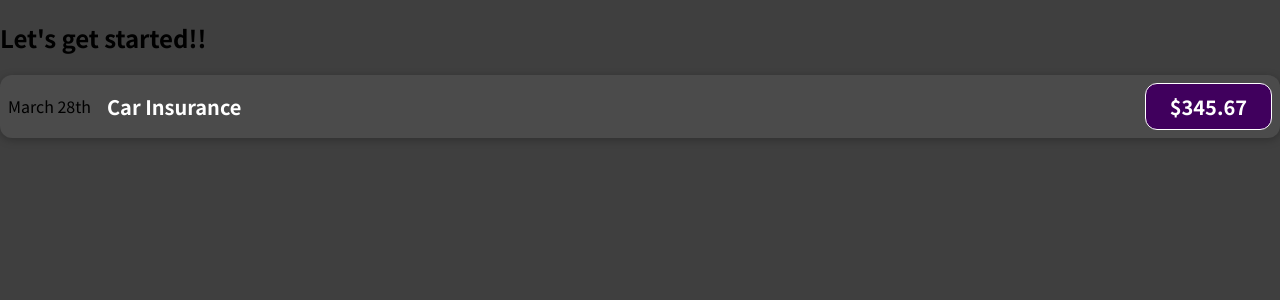
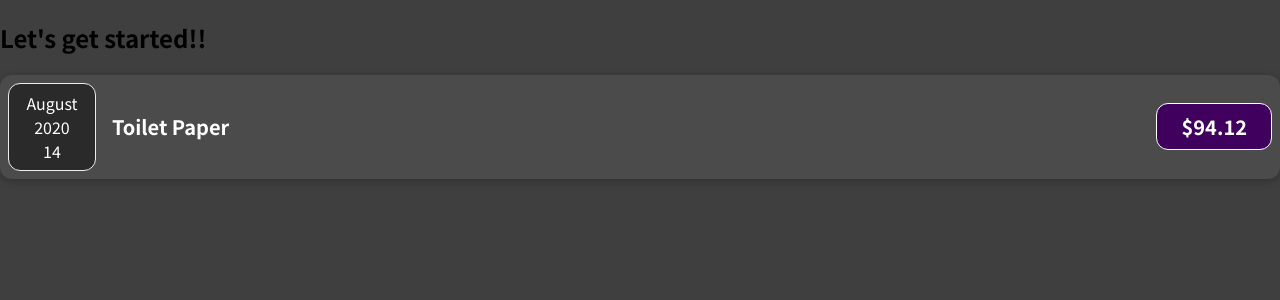
Before and after one commit to jensengbg-michele-carmagnani/expence-tracker, a JavaScript app: page / in a window 1280 px wide. Shown: the top 300 px of the page. Built offline with nearby package versions, Linux system fonts and the light colour scheme.

Commit message:
add ExpenseItem & ExpenseDate componentes

```diff
--- a/package.json
+++ b/package.json
@@ -1,5 +1,5 @@
 {
-  "name": "react-complete-guide",
+  "name": "expence-tracker",
   "version": "0.1.0",
   "private": true,
   "dependencies": {
--- a/src/App.js
+++ b/src/App.js
@@ -1,10 +1,35 @@
-import ExepenseItem from "./components/ExepenseItem"
+import ExepenseItem from "./components/ExpenseItem"
 
 function App() {
+  const expenses = [
+    {
+      id: "e1",
+      title: "Toilet Paper",
+      amount: 94.12,
+      date: new Date(2020, 7, 14),
+    },
+    { id: "e2", title: "New TV", amount: 799.49, date: new Date(2021, 2, 12) },
+    {
+      id: "e3",
+      title: "Car Insurance",
+      amount: 294.67,
+      date: new Date(2021, 2, 28),
+    },
+    {
+      id: "e4",
+      title: "New Desk (Wooden)",
+      amount: 450,
+      date: new Date(2021, 5, 12),
+    },
+  ];
   return (
     <div>
       <h2>Let's get started!!</h2>
-      <ExepenseItem/>
+      <ExepenseItem
+        title={expenses[0].title}
+        amount={expenses[0].amount}
+        date={expenses[0].date}
+      />
     </div>
   );
 }
--- a/src/components/ExepenseItem.js
+++ /dev/null
@@ -1,14 +0,0 @@
-import "./ExepenseItem.css";
-function ExepenseItem() {
-  return (
-    <div className="expense-item">
-      <div>March 28th</div>
-      <div className="expense-item__description">
-        <h2>Car Insurance </h2>
-        <div className="expense-item__price">$345.67</div>
-      </div>
-    </div>
-  );
-}
-
-export default ExepenseItem;
--- /dev/null
+++ b/src/components/ExpenseDate.css
@@ -0,0 +1,26 @@
+.expense-date {
+  display: flex;
+  flex-direction: column;
+  width: 5.5rem;
+  height: 5.5rem;
+  border: 1px solid #ececec;
+  background-color: #2a2a2a;
+  color: white;
+  border-radius: 12px;
+  align-items: center;
+  justify-content: center;
+}
+
+.expense-date__month {
+  font-size: 0.75rem;
+  font-weight: bold;
+}
+
+.expense-date__year {
+  font-size: 0.75rem;
+}
+
+.expense-date__day {
+  font-size: 1.5rem;
+  font-weight: bold;
+}
--- /dev/null
+++ b/src/components/ExpenseDate.js
@@ -0,0 +1,15 @@
+import "./ExpenseDate.css";
+function ExpenseDate(props) {
+   const month = props.date.toLocaleString("en-US", { month: "long" });
+   const day = props.date.toLocaleString("en-US", { day: "2-digit" });
+   const year = props.date.getFullYear();
+  return (
+    <div className="expense-date">
+      <div className="exepense-date__month">{month}</div>
+      <div className="exepense-date__year">{year}</div>
+      <div className="exepense-date__day">{day}</div>
+    </div>
+  );
+}
+
+export default ExpenseDate;
--- /dev/null
+++ b/src/components/ExpenseItem.js
@@ -0,0 +1,17 @@
+
+import ExpenseDate from './ExpenseDate'
+import './ExpenseItem.css'
+function ExepenseItem(props) {
+
+  return (
+    <div className="expense-item">
+      <ExpenseDate date={ props.date }/>
+      <div className="expense-item__description">
+        <h2>{props.title} </h2>
+        <div className="expense-item__price">${props.amount}</div>
+      </div>
+    </div>
+  );
+}
+
+export default ExepenseItem;
--- a/src/index.css
+++ b/src/index.css
@@ -10,5 +10,5 @@
 
 body {
   margin: 0;
-  background-color: #3f3f3f;
+   background-color: #3f3f3f;
 }
```
Also changed, not shown: src/components/ExpenseItem.css (renamed from src/components/ExepenseItem.css).
